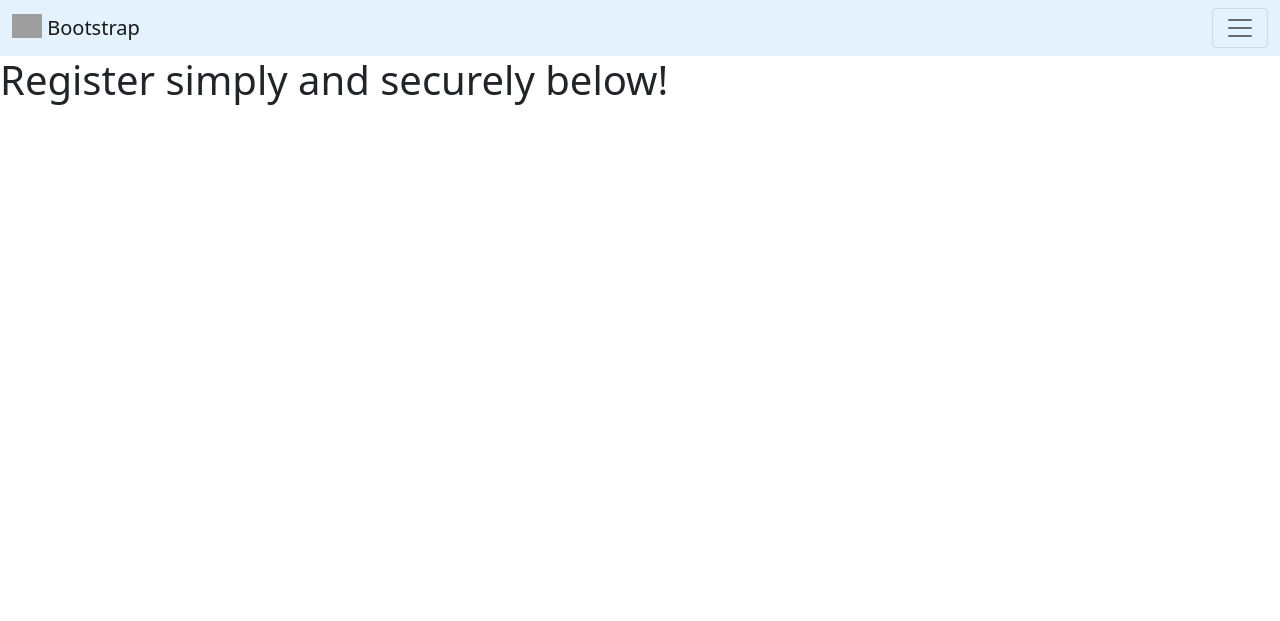
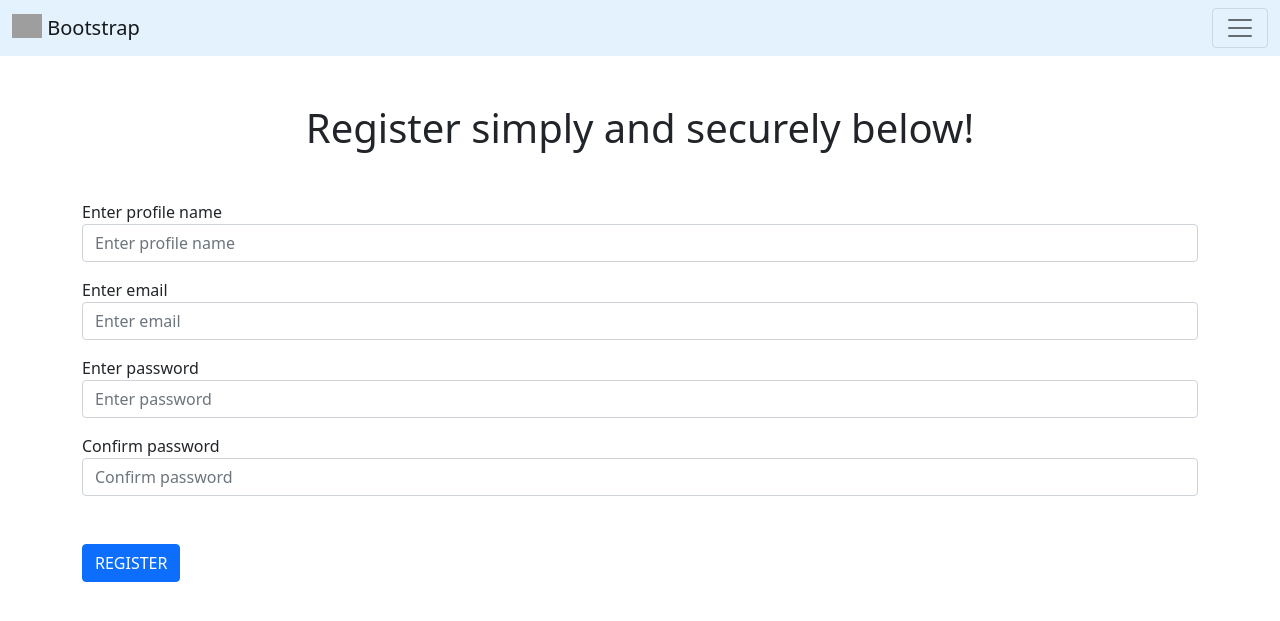
Before and after one commit to loosenthedark/work-from-my-home, a Flask app: page /register in a window 1280 px wide. Shown: the top 621 px of the page. Run offline with Flask 2, Linux system fonts and the light colour scheme; grey boxes are pictures that could not be loaded.

Commit message:
Build out registration form with HTML/Jinja boilerplate

```diff
--- a/wfmh/forms.py
+++ b/wfmh/forms.py
@@ -18,9 +18,9 @@ class WFMHRegistrationForm(FlaskForm):
     #         raise ValidationError(
     #             'That email is already registered! Please try again with a different email address.')
 
-    r_profile_name = StringField(label='enter profile name')
-    r_email = StringField(label='enter email')
+    r_profile_name = StringField(label='Enter profile name')
+    r_email = StringField(label='Enter email')
     r_password = PasswordField(
-        label='enter password')
-    r_password_confirm = PasswordField(label='confirm password')
-    submit = SubmitField(label='REGISTER')
+        label='Enter password')
+    r_password_confirm = PasswordField(label='Confirm password')
+    r_submit = SubmitField(label='REGISTER')
--- a/wfmh/templates/register.html
+++ b/wfmh/templates/register.html
@@ -1,4 +1,22 @@
 {% extends 'base.html' %} {% block title %} WFMH | Register {% endblock %} {%
 block content %}
-<h1>Register simply and securely below!</h1>
+<div class="container">
+  <h1 class="mt-5 mb-5 text-center">Register simply and securely below!</h1>
+  <form method="POST" class="registration-form">
+    {{ form.r_profile_name.label() }} {{
+    form.r_profile_name(class='form-control mb-3', placeholder='Enter profile name')
+    }}
+    {{ form.r_email.label() }} {{
+    form.r_email(class='form-control mb-3', placeholder='Enter email')
+    }}
+    {{ form.r_password.label() }} {{
+    form.r_password(class='form-control mb-3', placeholder='Enter password')
+    }}
+    {{ form.r_password_confirm.label() }} {{
+    form.r_password_confirm(class='form-control mb-5', placeholder='Confirm password')
+    }}
+    {{ form.r_submit(class='btn btn-primary')
+    }}
+  </form>
+</div>
 {% endblock %}
```
